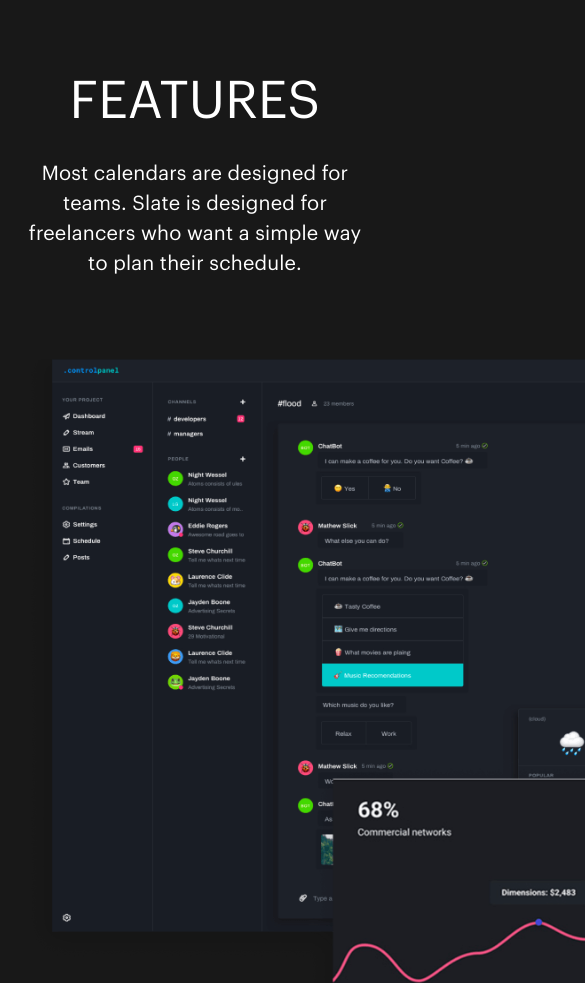
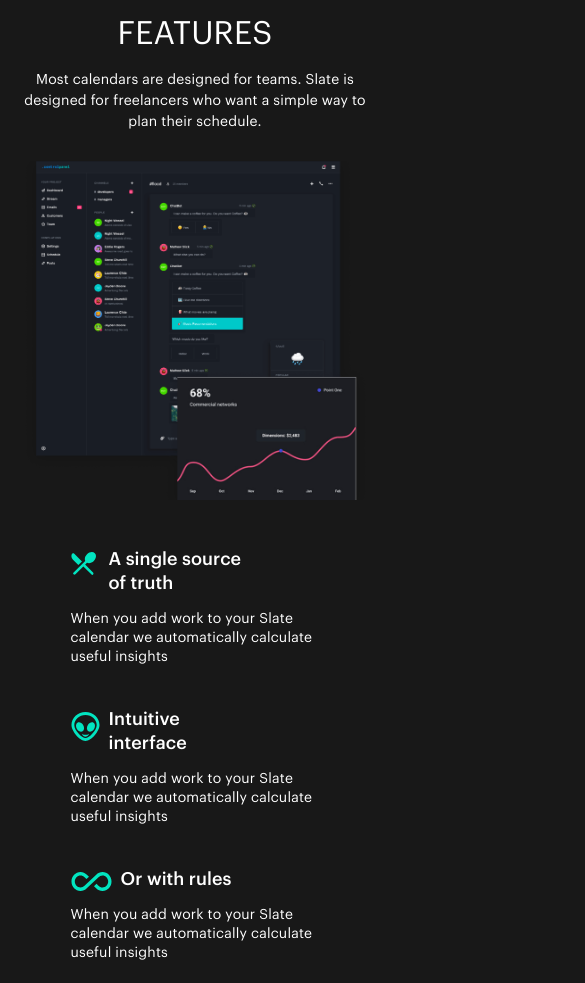
Before and after one commit to bekzodxudaybergenow/figma-land, a plain HTML site: page index.html in a window 390 px wide. Shown: the part 745-1728 px from the top of the page, 585 px wide, since content can reach past the window. Drawn offline with Linux system fonts and the light colour scheme.

Commit message:
add features section with responsive

```diff
--- a/index.html
+++ b/index.html
@@ -73,7 +73,7 @@
                         <div class="features-row">
 
                             <div class="features-content">
-                                <h1 class="features--content-title">FEATURES</h1>
+                                <h1 class="features-content-title">FEATURES</h1>
                                 <p class="features-content-desc">Most calendars are designed for teams. Slate is designed for freelancers who want a simple way to plan their schedule.</p>
                             </div>
                             <!-- features-content -->
@@ -81,7 +81,7 @@
                             <div class="features-insights">
 
                                 <div class="features-image">
-                                    <img src="./images/features/features.png" srcset="./images/features/features@2x.png 2x" alt="features-image" style="width: 696px">
+                                    <img class="features-image" src="./images/features/features.png" srcset="./images/features/features@2x.png 2x" alt="features-image">
                                 </div>
                                 <!-- features-image -->
 
--- a/scss/_features.scss
+++ b/scss/_features.scss
@@ -2,16 +2,16 @@
     padding-top: 162px;
 }
 .features-row {
-    // display: flex;
-    // flex-direction: column;
-    // align-items: center;
+    display: flex;
+    flex-direction: column;
+    align-items: center;
 }
 .features-content {
     max-width: 602px;
     text-align: center;
     margin-bottom: 80px;
 }
-.features--content-title {
+.features-content-title {
     font-size: 52px;
     font-weight: 400;
     line-height: 62px;
@@ -23,12 +23,12 @@
     line-height: 30px;
 }
 .features-insights {
-    // display: flex;
-    // column-gap: 27px;
+    display: flex;
+    column-gap: 27px;
 }
 .features-image {
-    max-width: 696px;
-    height: 659px;
+    max-width: 752px;
+    height: 759px;
 
     & img {
         display: block;
--- a/scss/_media.scss
+++ b/scss/_media.scss
@@ -15,7 +15,6 @@
         max-width: 129px;
         height: 46px;
     }
-
 }
 // Header--
 // laptop and tablet
@@ -116,7 +115,6 @@
         max-width: 144px;
     }
 }
-
 // Hero--
 // Tablet
 @media only screen and (max-width: 768px) {
@@ -142,7 +140,6 @@
         max-width: 134px;
     }
 }
-
 // Hero--
 // Mobile
 @media only screen and (max-width: 425px) {
@@ -175,14 +172,111 @@
 
 // _________________
 // features--
-// laptop
-@media only screen and (max-width: 1125px) {
-    .features--content-title {
+// laptop L
+@media only screen and (max-width: 1120px) {
+    .features-content {
+        margin-bottom: 70px;
+    }
+    .features-content-title {
+        font-size: 42px;
+        margin-bottom: 5px;
+    }
+    .features-content-desc  {
+        font-size: 18px;
+        line-height: 25px;
     }
     .features-insights {
-        // flex-wrap: wrap;
+        column-gap: 12px;
     }
     .features-image {
         height: auto;
+
+        & img {
+            height: auto;
+        }
+    }
+    .features-list-item + * {
+        margin-top: 60px;
+    }
+    .features-item-title {
+        font-size: 18px;
+        line-height: 24px;
+        margin-bottom: 15px;
+    }
+    .features-item-desc {
+        line-height: 21px;
     }
 }
+// features--
+// laptop
+@media only screen and (max-width: 1024px) {
+    .features {
+        padding-top: 124px;
+    }
+    .features-content {
+        max-width: 502px;
+    }
+    .features-content-desc  {
+        font-size: 16px;
+        line-height: 25px;
+    }
+    .features-item-desc {
+        font-size: 16px;
+    }
+}
+// features--
+// laptop and tablet
+@media only screen and (max-width: 920px) {
+    .features-insights {
+        flex-wrap: wrap;
+        justify-content: center;
+    }
+    .features-content {
+        margin-bottom: 50px;
+    }
+    .feature-list {
+        display: flex;
+        max-width: 520px;
+        align-items: center;
+        flex-wrap: wrap;
+        margin-top: 65px;
+        column-gap: 15px;
+        row-gap: 40px;
+
+    }
+    .features-list-item {
+        max-width: 249px;
+        margin-top: 0;
+    }
+}
+// features--
+// tablet
+@media only screen and (max-width: 552px) {
+    .feature-list {
+        justify-content: center;
+    }
+}
+// features--
+// mobile
+@media only screen and (max-width: 425px) {
+    .features {
+        padding-top: 95px;
+    }
+    .features-content {
+        margin-bottom: 28px;
+    }
+    .features-content-title {
+        font-size: 32px;
+    }
+    .features-content-desc  {
+        font-size: 14px;
+        line-height: 21px;
+    }
+    .feature-list {
+        margin-top: 47px;
+    }
+    .features-item-desc {
+        font-size: 14px;
+        line-height: 19px;
+    }
+}
--- a/scss/style.scss
+++ b/scss/style.scss
@@ -1,8 +1,8 @@
 @import './var';
 @import './header';
 @import './hero';
+@import './features';
 @import './media';
-@import './features';
 
 *,
 *::before,
```
Also changed, not shown: css/style.css, 1 other file.
